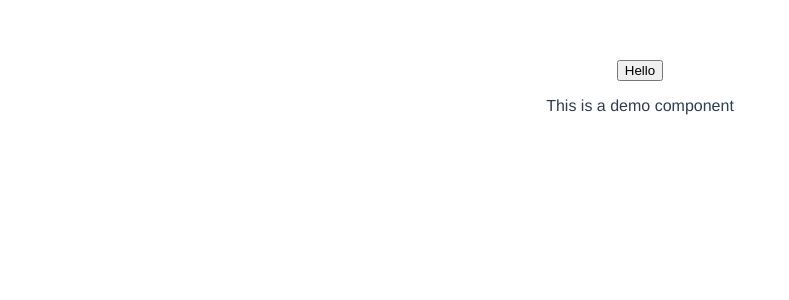
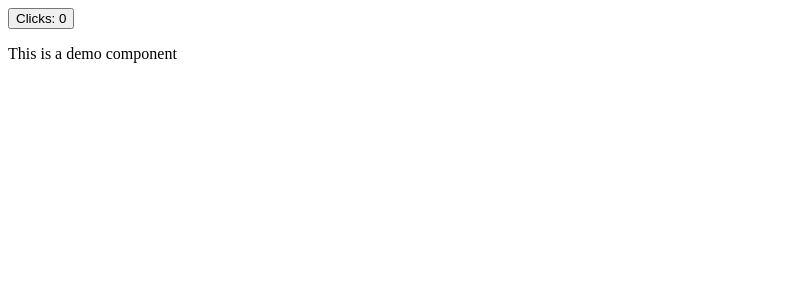
Before and after one commit to afghan-tech-bro/vite-ts-todo, a Vue app: page /#/ in a window 1280 px wide. Shown: the top 300 px of the page, without its empty margins (0-789 px from the left). Built offline with nearby package versions, Linux system fonts and the light colour scheme.

Commit message:
updated tsconfig, base app

```diff
--- a/src/App.vue
+++ b/src/App.vue
@@ -1,25 +1,16 @@
 <script setup lang="ts">
 import { ref } from 'vue';
 
-const value = ref('Hello');
+const value = ref(0);
 
-const logMessage = () => console.log('%cApp.vue line:6 value.value', 'color: #007acc;', value.value);
+const handleButtonClick = () => {
+  value.value += 1;
+};
 </script>
 
 <template lang="pug">
 div
-  button(@click="logMessage")
-    | {{ value }}
-router-view
+  button(@click="handleButtonClick")
+    | Clicks: {{ value }}
+  router-view
 </template>
-
-<style>
-#app {
-  font-family: Avenir, Helvetica, Arial, sans-serif;
-  -webkit-font-smoothing: antialiased;
-  -moz-osx-font-smoothing: grayscale;
-  text-align: center;
-  color: #2c3e50;
-  margin-top: 60px;
-}
-</style>
```
Also changed, not shown: tsconfig.eslint.json (deleted, +0 -10 lines), tsconfig.json (+4 -4 lines).
